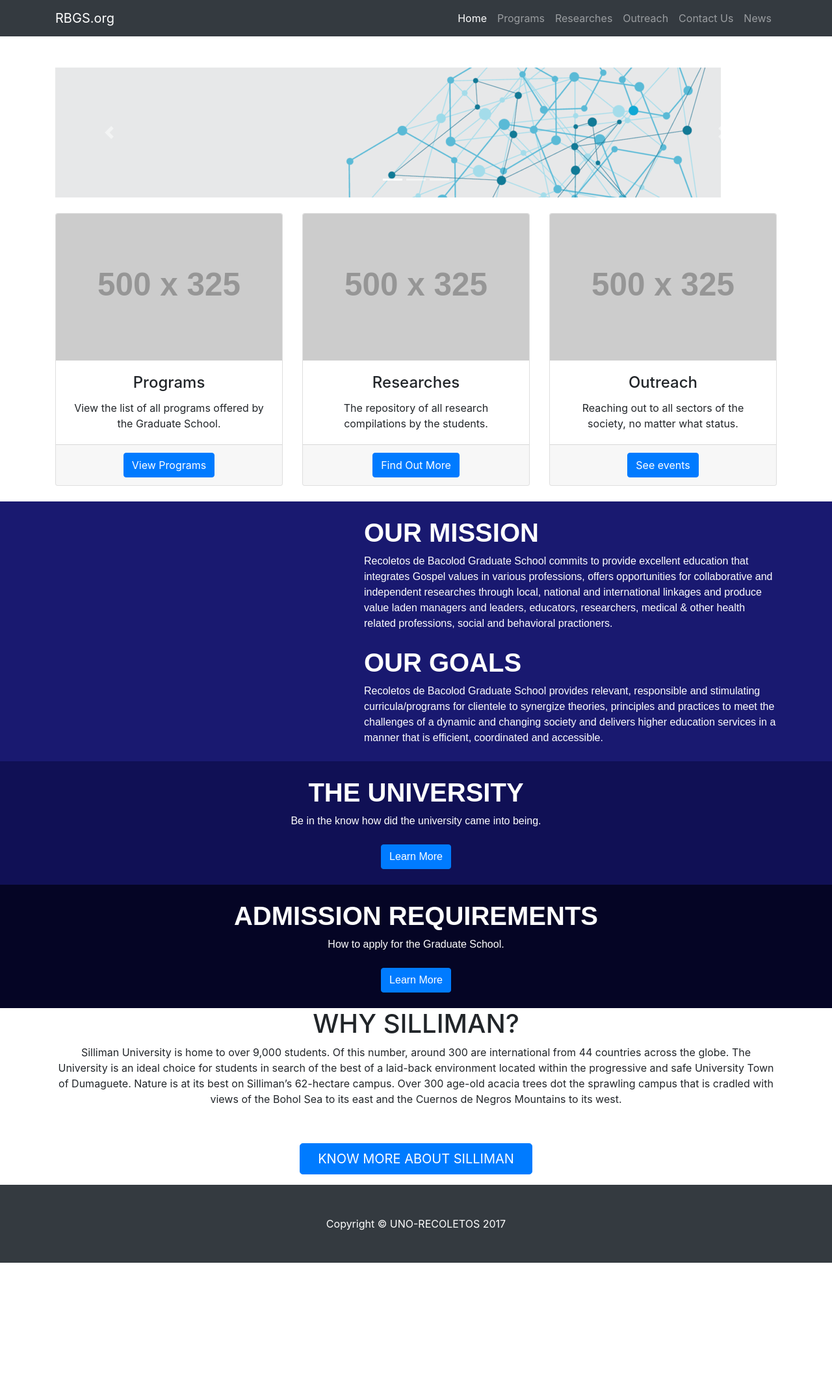
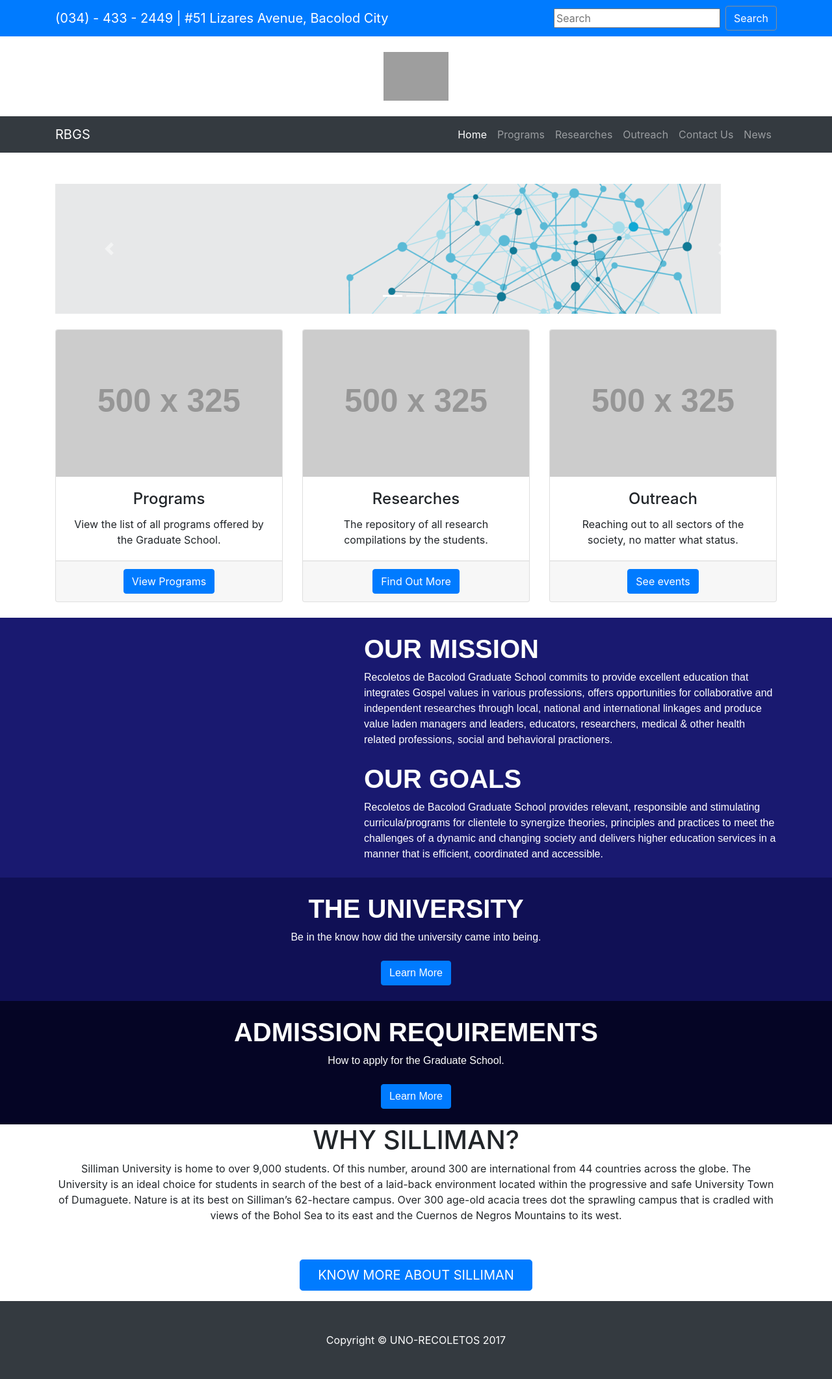
Before and after one commit to keirjeffreyvelez18/RBGS, a Django app: page / in a window 1280 px wide. Shown: the whole page at 65% size. Before the commit the page ends 1944 px from the top, so only its background shows below. Run offline with Django 3.2, Linux system fonts and the light colour scheme; grey boxes labelled with a size stand in for pictures from a placeholder-image service; some libraries are stand-ins or nearby versions; grey boxes are pictures that could not be loaded.

Commit message:
Tweaked navbar, added contact info

```diff
--- a/website/templates/website/base.html
+++ b/website/templates/website/base.html
@@ -13,14 +13,36 @@
 		background-color: grey;
 			}
 	</style>
-</head>
 <body>
-    <nav class="navbar navbar-expand-lg navbar-dark bg-dark fixed-top">
+    <nav class="navbar navbar-expand-sm navbar-dark bg-primary fixed-top">
+        <div class="container">
+            <span class="navbar-brand">
+            (034) - 433 - 2449 | #51 Lizares Avenue, Bacolod City
+            </span>
+            <form class="form-inline">
+              <input class="mr-sm-2" placeholder="Search" type="text">
+                <button class="btn btn-outline-secondary my-2 my-sm-0" type="submit"><span style="color:white;">Search</span></button>
+            </form>
+          </div>
+        </div>
+    </nav>
+
+    <br>
+    <div class="navbar-header text-center">
+        <a class="logo" href="http://su.edu.ph" title="Culture and Arts Council | Silliman University">
+            <img height="75px" src="{% static 'website/images/unor-web-logo.png' %}" alt="Culture and Arts Council | Silliman University"/>
+        </a>
+        <div class="navbar-right callout-text">
+
+        </div>
+    </div>
+    <br>
+    <nav class="navbar navbar-expand-lg navbar-dark bg-dark">
       <div class="container">
-        <a class="navbar-brand" href="#">RBGS.org</a>
-        <button class="navbar-toggler" type="button" data-toggle="collapse" data-target="#navbarResponsive" aria-controls="navbarResponsive" aria-expanded="false" aria-label="Toggle navigation">
-          <span class="navbar-toggler-icon"></span>
-        </button>
+
+        <a class="navbar-brand" href="/">
+            RBGS
+        </a>
         <div class="collapse navbar-collapse" id="navbarResponsive">
           <ul class="navbar-nav ml-auto">
             <li class="nav-item active">
--- a/website/templates/website/index.html
+++ b/website/templates/website/index.html
@@ -132,13 +132,22 @@
 			                    <h1 style="text-align: center;">WHY SILLIMAN?</h1>
                                 <p style="text-align: center;">Silliman University is home to over 9,000 students. Of this number, around 300 are international from 44 countries across the globe. The University is an ideal choice for students in search of the best of a laid-back environment located within the progressive and safe University Town of Dumaguete. Nature is at its best on Silliman&#8217;s 62-hectare campus. Over 300 age-old acacia trees dot the sprawling campus that is cradled with views of the Bohol Sea to its east and the Cuernos de Negros Mountains to its west.</p>
                                 <p>&nbsp;</p>
-<p style="text-align: center;">    	<a class="btn button-button_65 btn-primary btn-lg " href="/about/" data-delay= >
-        <i class="fa fa-star"></i>&nbsp;&nbsp;KNOW MORE ABOUT SILLIMAN&nbsp;&nbsp;<i class="fa fa-angle-right"></i>        </a>
+                                <p style="text-align: center;">
+                                    <a class="btn button-button_65 btn-primary btn-lg " href="/about/" data-delay= >
+                                        <i class="fa fa-star"></i>&nbsp;&nbsp;KNOW MORE ABOUT SILLIMAN&nbsp;&nbsp;<i class="fa fa-angle-right"></i>
+                                    </a>
                                 </p>
+		                    </div>
+	                    </div>
+                    </div>
+                </div>
+            </div>
+        </div>
+
+        <div class="vc_row-full-width vc_clearfix">
 
         </div>
     </div>
-</div></div></div></div><div class="vc_row-full-width vc_clearfix"></div>    	        	</div>
 </div>
 
 {% endblock %}
```
Lines whose indentation alone changed are shown as unchanged.
